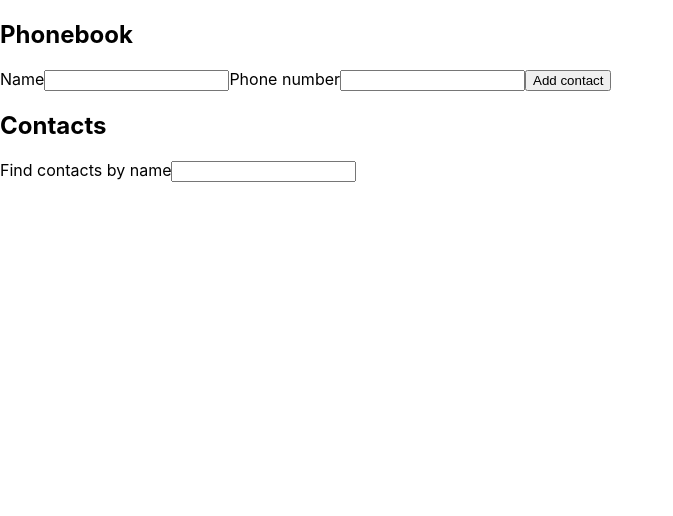
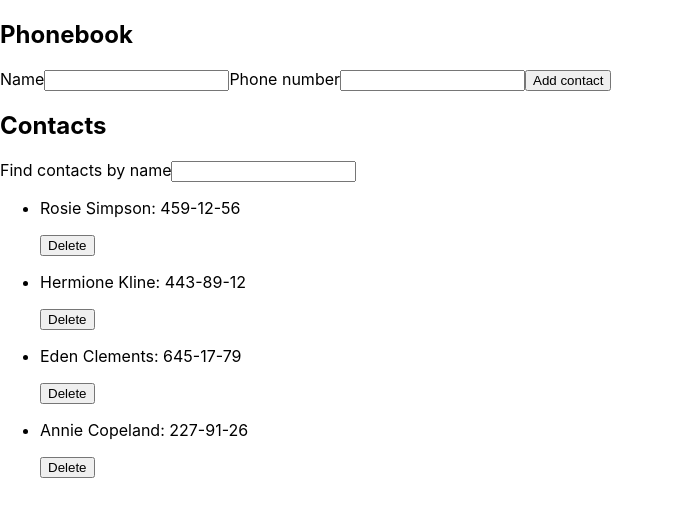
Before and after one commit to Firsache/goit-react-hw-02-phonebook, a React (Create React App) app: page / in a window 1280 px wide. Shown: the top 516 px of the page, without its empty margins (0-673 px from the left). Built offline with nearby package versions, Linux system fonts and the light colour scheme.

Commit message:
Update Contacts.jsx

```diff
--- a/src/components/Contacts/Contacts.jsx
+++ b/src/components/Contacts/Contacts.jsx
@@ -1,19 +1,7 @@
 import PropTypes from 'prop-types';
-
 import { Section } from 'components/Section/Section';
 
-export function Contacts() {
-  // state = {
-  //  contacts: [
-  // { id: 'id-1', name: 'Rosie Simpson', number: '459-12-56' },
-  // { id: 'id-2', name: 'Hermione Kline', number: '443-89-12' },
-  // { id: 'id-3', name: 'Eden Clements', number: '645-17-79' },
-  // { id: 'id-4', name: 'Annie Copeland', number: '227-91-26' },
-  // ],
-  //   filter: '',
-  //   name: '',
-  //   number: '',
-  // };
+export function Contacts({ contacts, deleteContact }) {
   return (
     <Section title="Contacts">
       <label>
@@ -26,10 +14,32 @@ export function Contacts() {
           required
         />
       </label>
-      {/* <ul contacts={this.state.contacts}>
-                <li key={id}><p>{name}:<span>{number}</span></p></li>
-                <button>Delete</button>
-          </ul> */}
+      <ul>
+        {contacts.map(({ id, name, number }) => (
+          <li key={id}>
+            <p>
+              {name}: <span>{number}</span>
+            </p>
+            <button
+              onClick={() => {
+                deleteContact(number);
+              }}
+            >
+              Delete
+            </button>
+          </li>
+        ))}
+      </ul>
     </Section>
   );
 }
+
+Contacts.propTypes = {
+  contacts: PropTypes.arrayOf(
+    PropTypes.shape({
+      id: PropTypes.string.isRequired,
+      name: PropTypes.string.isRequired,
+      number: PropTypes.string.isRequired,
+    }).isRequired
+  ).isRequired,
+};
```
